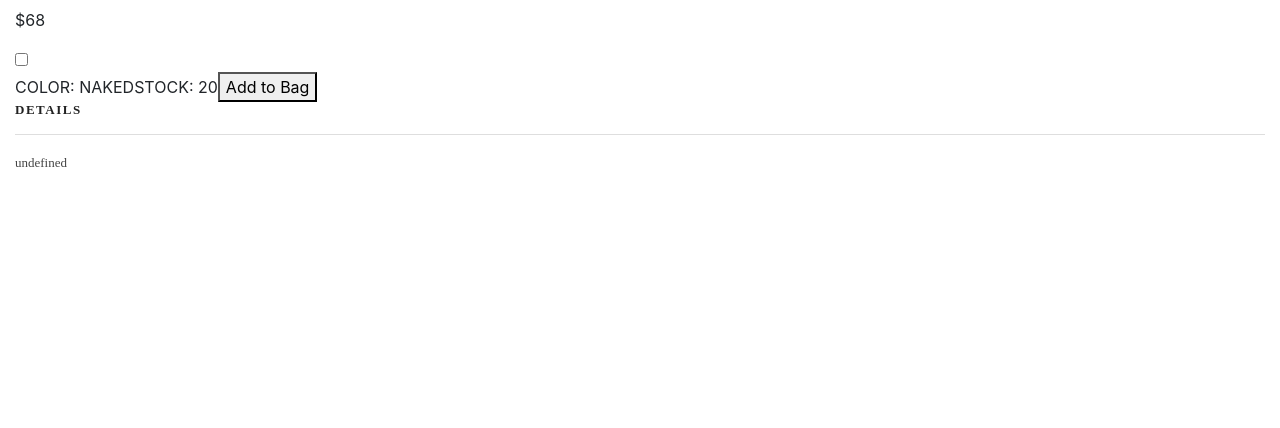
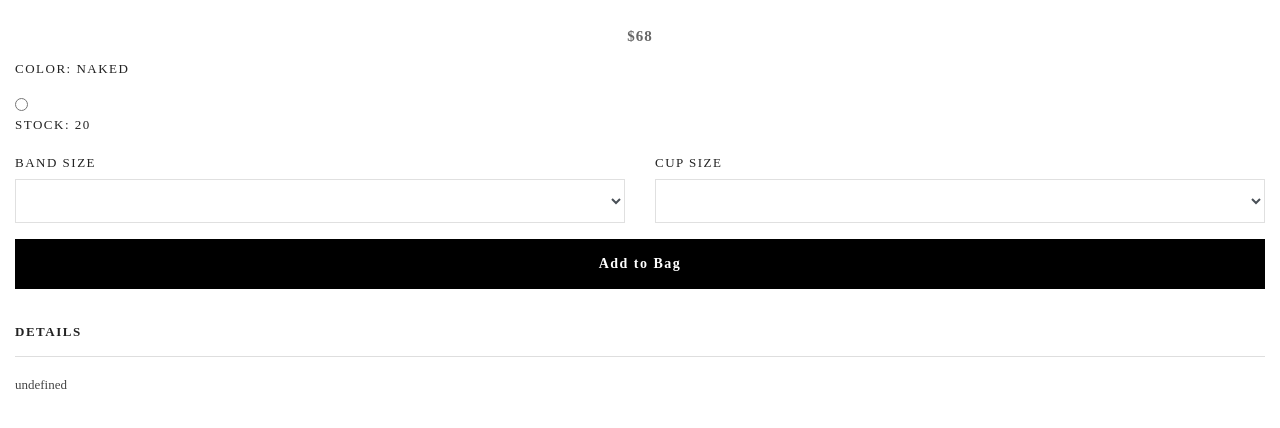
Before and after one commit to Nemerion/third_love_challenge, a React (Create React App) app in the folder third-love/: page / in a window 1280 px wide. Shown: the top 428 px of the page. Built offline with nearby package versions, Linux system fonts and the light colour scheme; no server answers.

Commit message:
Style App, carousel, customization and description

```diff
--- a/third-love/src/components/App_style.scss
+++ b/third-love/src/components/App_style.scss
@@ -1,4 +1,4 @@
-.title_name {
+.title-name {
   //width: 335px;
   //height: 24px;
   font-family: AbhayaLibre;
@@ -13,7 +13,7 @@
   padding-top: 20px;
 }
 
-.title_price {
+.title-price {
   //width: 37px;
   //height: 20px;
   font-family: OpenSans;
--- a/third-love/src/components/carousel/carousel.js
+++ b/third-love/src/components/carousel/carousel.js
@@ -14,10 +14,10 @@ class Carousel extends Component {
     if (!this.props.images) return []; //to avoid unsigned array errors
     for(let i = 0; i < this.props.images.length; i++) {
       let auxObj = {};
-      if(this.props.images[i].src100 && this.props.images[i].src600) {
+      if(this.props.images[i].src1000 && this.props.images[i].src600) {
         auxObj = {
-          original: 'https://' + this.props.images[i].src600,
-          thumbnail: 'https://' + this.props.images[i].src100
+          original: 'https://' + this.props.images[i].src1000,
+          thumbnail: 'https://' + this.props.images[i].src600
         }
       }
       arr.push(auxObj);
--- a/third-love/src/components/customizations/customization_style.scss
+++ b/third-love/src/components/customizations/customization_style.scss
@@ -0,0 +1,42 @@
+.form {
+  .add-button {
+    border-radius: 0;
+    font-family: OpenSans;
+    font-size: 14px;
+    font-weight: bold;
+    font-style: normal;
+    font-stretch: normal;
+    line-height: normal;
+    letter-spacing: 1.5px;
+    text-align: center;
+    background-color: #000000;
+    border-color: #000000;
+    height: 50px;
+  }
+
+  .band-size-label,
+  .cup-size-label,
+  .color-font,
+  .stock-font {
+    font-family: OpenSans;
+    font-size: 13px;
+    font-weight: normal;
+    font-style: normal;
+    font-stretch: normal;
+    line-height: normal;
+    letter-spacing: 1.5px;
+    color: #222222;
+  }
+
+  .band-size-input,
+  .cup-size-input {
+    border: solid 1px #e0e0e0;
+    background-color: #ffffff;
+    border-radius: 0;
+    height: 44px;
+
+    &:focus {
+      box-shadow: none;
+    }
+  }
+}
--- a/third-love/src/components/customizations/customizations.js
+++ b/third-love/src/components/customizations/customizations.js
@@ -1,20 +1,45 @@
 import React, { Component } from 'react';
 import { connect } from 'react-redux';
+import { Row, Col, Form, FormGroup, Label, Button, Input } from 'reactstrap';
+import './customization_style.scss';
 
-
+// Concerning to the dropdowns, i thougt that a component should be made to save code and promote modularization, but i will skip that in order to faster
+// Did a Form, but i just decide to keep it simple and no
 class Customizations extends Component {
+  onSubmit = (e) => {
+    e.preventDefult();
+    alert('it works!');
+  }
 
   render() {
     return (
-      <div>
-        <div className="round">
-          <input type="checkbox" id="checkbox" />
-          <label htmlFor="checkbox"></label>
-        </div>
-        <span>COLOR: NAKED</span>
-        <span>STOCK: 20</span>
-        <button> Add to Bag</button>
-      </div>
+      <Form className="form" onSubmit={this.onSubmit}>
+        <Row>
+          <Col xs="12">
+            <p className="color-font">COLOR: NAKED</p>
+            <FormGroup check>
+              <Label check></Label>
+              <Input type="radio" name="selColor"/>
+            </FormGroup>
+            <p className="stock-font">STOCK: 20</p>
+          </Col>
+          <Col xs>
+            <FormGroup>
+              <Label className="band-size-label" for="bandSize">BAND SIZE</Label>
+              <Input className="band-size-input" type="select" name="band" id="bandSize">
+              </Input>
+            </FormGroup>
+          </Col>
+          <Col xs>
+            <FormGroup>
+              <Label className="cup-size-label" for="cupSize">CUP SIZE</Label>
+              <Input className="cup-size-input" type="select" name="cup" id="cupSize">
+              </Input>
+            </FormGroup>
+          </Col>
+        </Row>
+        <Button size="lg" block className="add-button">Add to Bag</Button>
+      </Form>
     );
   }
 }
--- a/third-love/src/components/descriptions/description.js
+++ b/third-love/src/components/descriptions/description.js
@@ -13,7 +13,7 @@ class Description extends Component {
     let htmlString = htmlDoc.getElementsByTagName("body")[0].innerHTML;
 
     return (
-      <Col>
+      <Col className="details-container-col">
         <h3 className="details">DETAILS</h3>
         <hr />
         <div className="text"> { ReactHtmlParser(htmlString)} </div>
--- a/third-love/src/components/descriptions/description_style.scss
+++ b/third-love/src/components/descriptions/description_style.scss
@@ -1,3 +1,7 @@
+.details-container-col {
+  padding-top: 35px;
+  padding-bottom: 20px;
+
   .details {
     //width: 101.2px;
     //height: 18px;
@@ -36,3 +40,4 @@ hr {
       height: 134px;
     }*/
   }
+}
```
Lines whose indentation alone changed are shown as unchanged.
